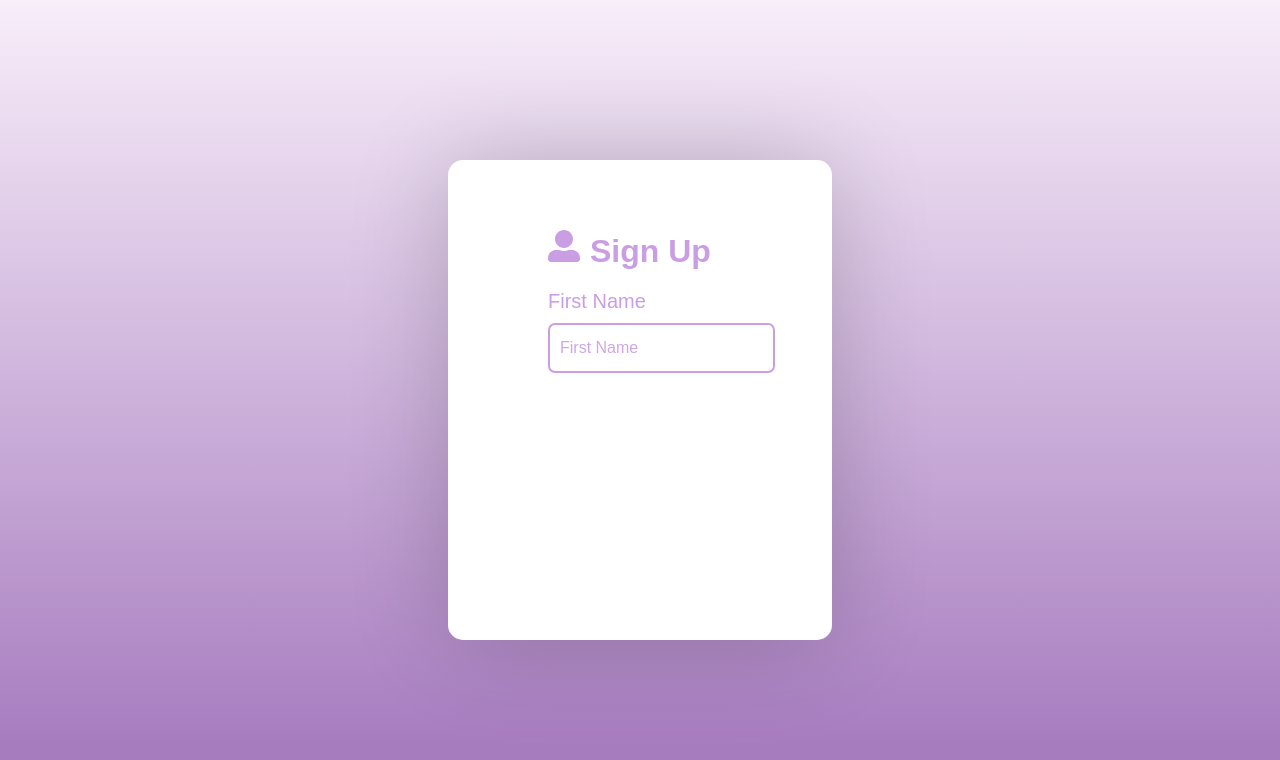
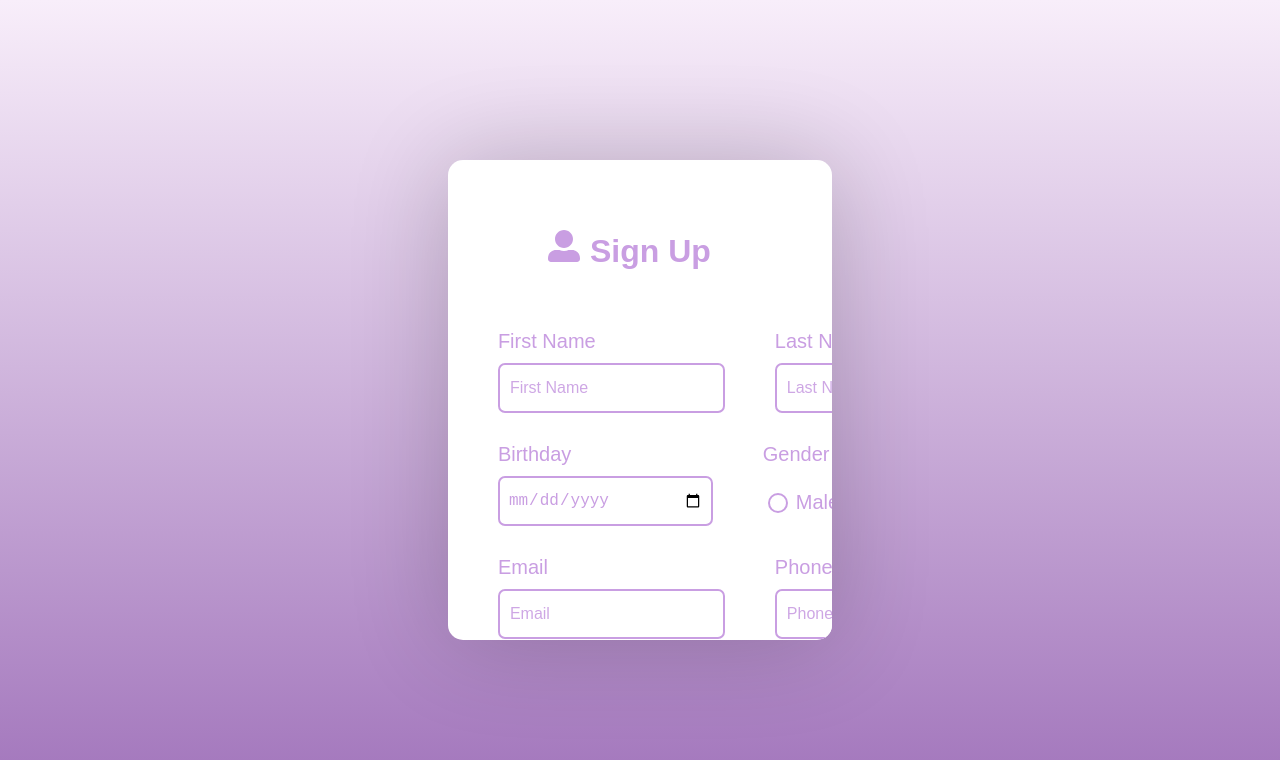
Before and after one commit to jatannoury/EN_FR-translator, a React (Create React App) app in the folder front-end/: page / in a window 1280 px wide. Shown: the top 760 px of the page. Built offline with nearby package versions, Linux system fonts and the light colour scheme.

Commit message:
FRONT-END | ADD - Adding sign up screen

```diff
--- a/front-end/src/App.css
+++ b/front-end/src/App.css
@@ -16,7 +16,7 @@ body {
   height: 100%;
 }
 
-.login_container{
+.signup_container{
   width:30%;
   height:60%;
   border-radius: 15px;
@@ -25,7 +25,7 @@ body {
   box-shadow: 0 2px 100px rgba(0, 0, 0, 0.2);;
 }
 
-.login_container label {
+.signup_container label {
   display: block;
   margin-bottom: 10px;
   font-family: Outfit,sans-serif;
@@ -35,7 +35,7 @@ body {
 
 }
 
-.login_container input {
+.signup_container input {
   height: 30px;
   border-radius: 7px;
   border: 2px solid #c99ee2;
@@ -44,7 +44,7 @@ body {
 }
 
 .input_component{
-  padding-left: 100px
+  padding-left: 13%
 }
 
 .form_elements{
@@ -68,7 +68,7 @@ input:focus{
   border-color: #ccc;
 }
 .sign_up{
-  padding: 70px 0 20px 100px;
+  padding: 70px 0 30px 100px;
   color:#c99ee2;
   margin: 0;
   font-family: Outfit,sans-serif;
@@ -79,3 +79,59 @@ input:focus{
 .sing_up_icon{
   color: #c99ee2;
 }
+.row{
+  display: flex;
+  margin-top: 30px;
+}
+.birthday{
+  width: 195px;
+  color:#c99ee2;
+
+}
+.radio-container{
+  display: flex;
+  justify-content: center;
+  align-items: center;
+  height: 50px;
+}
+.gender_label{
+  padding-top: 13px;
+  padding-left: 5px;
+  padding-right: 25px;
+  font-size: 24px;
+}
+input[type="radio"]{
+  -webkit-appearance: none;
+  -moz-appearance: none;
+  appearance: none;
+  width: 0px;
+  height: 0px;
+  border-radius: 50%;
+}
+input[type="radio"]:checked {
+  -webkit-appearance: none;
+  -moz-appearance: none;
+  appearance: none;
+  width: 0px;
+  height: 0px;
+  border-radius: 50%;
+  border: 0px solid #c99ee2;
+  background-color: #c99ee2;;
+  outline: none; /* Remove the default focus outline */
+}
+input[type='submit']{
+  height: 50px;
+  width: 215px;
+  background-color: white;
+  margin-left: 13%;
+  margin-top: 10%;
+  color: white;
+  background-color: #c99ee2;;
+
+}
+
+input[type='submit']:hover{
+  background-color: white;
+  color: #c99ee2;
+  box-shadow: 10px 10px 50px rgba(201, 158, 226, 1);
+}
--- a/front-end/src/App.js
+++ b/front-end/src/App.js
@@ -1,22 +1,11 @@
 import './App.css';
-import { FaUserAlt } from "react-icons/fa";
-import Input from './components/Input';
+import SignUp from './screens/SignUp';
 function App() {
 
-  const handleSubmit=(e)=>{
-    e.preventDefault()
-  }
+
   return (
     <div className="App">
-      <div className='login_container'>
-        <div>
-          <h1 className='sign_up'><FaUserAlt className='sing_up_icon'/><span className='sign_up_text'>Sign Up</span></h1>
-        <form onSubmit={handleSubmit}>
-          <Input/>
-          {/* <button>11</button> */}
-        </form>
-        </div>
-      </div>
+      <SignUp/>
     </div>
   );
 }
--- a/front-end/src/components/Input.jsx
+++ b/front-end/src/components/Input.jsx
@@ -1,24 +1,42 @@
-import React from 'react'
+import React from "react";
 import { useState } from "react";
 
-const Input = () => {
+const Input = ({ placeholder }) => {
   const [firstName, setFirstName] = useState("");
+  let placeholder_id = placeholder.replace(" ", "");
+  placeholder_id =
+    placeholder_id.charAt(0).toUpperCase() + placeholder_id.slice(1);
   const handleFirstName = (e) => {
     setFirstName(e.target.value);
     console.log(11);
   };
   return (
     <div className="input_component">
-      <label htmlFor="firstName">First Name</label>
-      <input
-        type="text"
-        placeholder="First Name"
-        value={firstName}
-        onChange={handleFirstName}
-        id="firstName"
-      ></input>
+      <label htmlFor="input_component">{placeholder}</label>
+      {placeholder !== "Birthday" && placeholder !== "Gender" ? (
+        <input
+          type="text"
+          placeholder={placeholder}
+          value={firstName}
+          onChange={handleFirstName}
+          id={placeholder_id}
+        ></input>
+      ) : placeholder === "Birthday" ? (
+        <input type="date" className="birthday" />
+      ) : (
+        <div className="radio-container">
+          <input type="radio" id="male" name="gender" value="male" />
+          <label for="male" className="gender_label">
+            Male
+          </label>
+          <input type="radio" id="female" name="gender" value="female" />
+          <label for="female" className="gender_label">
+            Female
+          </label>
+        </div>
+      )}
     </div>
   );
-}
+};
 
-export default Input
+export default Input;
--- /dev/null
+++ b/front-end/src/screens/SignUp.jsx
@@ -0,0 +1,39 @@
+import React from "react";
+import { FaUserAlt } from "react-icons/fa";
+import Input from "../components/Input";
+
+const SignUp = () => {
+  const handleSubmit = (e) => {
+    e.preventDefault();
+    console.log("HELLO");
+  };
+  return (
+    <div className="signup_container">
+      <div>
+        <h1 className="sign_up">
+          <FaUserAlt className="sing_up_icon" />
+          <span className="sign_up_text">Sign Up</span>
+        </h1>
+        <form onSubmit={handleSubmit}>
+          <div className="row">
+            <Input placeholder={"First Name"} />
+            <Input placeholder={"Last Name"} />
+          </div>
+          <div className="row">
+            <Input placeholder={"Birthday"} />
+            <Input placeholder={"Gender"} />
+          </div>
+          <div className="row">
+            <Input placeholder={"Email"} />
+            <Input placeholder={"Phone Number"} />
+          </div>
+          <div className="row">
+            <input type="submit"></input>
+          </div>
+        </form>
+      </div>
+    </div>
+  );
+};
+
+export default SignUp;
```
